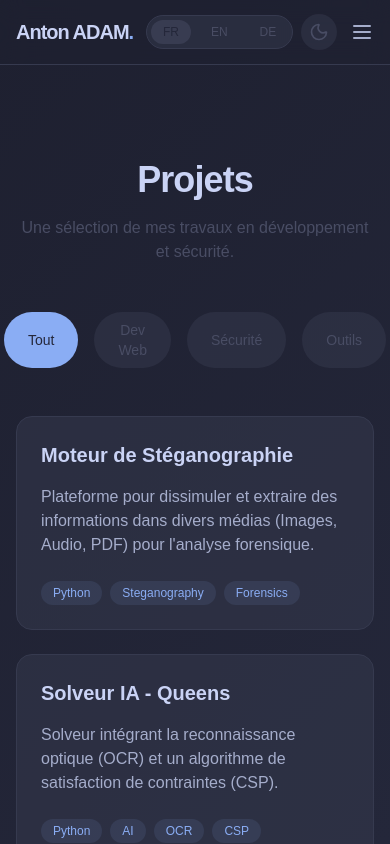
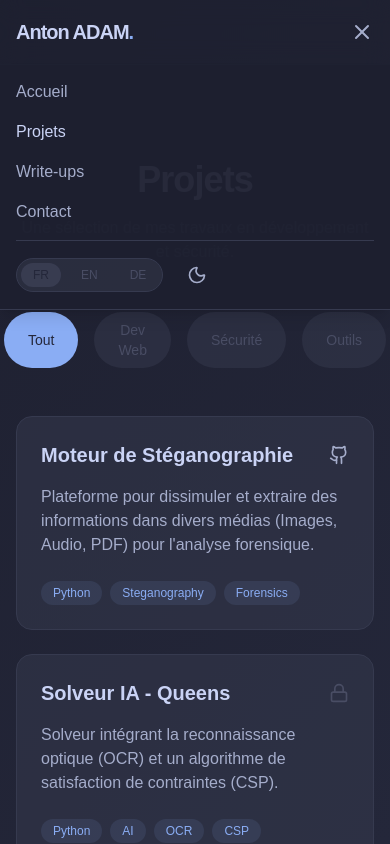
Before and after one commit to aent0n/portfolio-site, a Next.js app: page /projects in a window 390 px wide. Both pictures are taken after a click on the button "Open menu". Shown: the top 844 px of the page. Built offline with nearby package versions, Linux system fonts and the light colour scheme.

Commit message:
feat: Address user feedback (mobile menu, theme removal, project links)

```diff
--- a/app/globals.css
+++ b/app/globals.css
@@ -130,28 +130,7 @@
   --color-yellow: #df8e1d;
 }
 
-/* Custom Efrei Theme (Mid-Tone Slate) */
-[data-theme="efrei"] {
-  --color-base: #4a506a;
-  /* Mid-tone slate blue/grey */
-  --color-mantle: #3e4359;
-  /* Darker slate */
-  --color-crust: #323648;
-  /* Even darker */
-  --color-surface0: #5c627e;
-  /* Lighter for cards */
-  --color-surface1: #6e7490;
-  --color-subtext0: #bcc0cc;
-  /* Light grey for secondary text */
-  --color-foreground: #ffffff;
-  /* White text for high contrast */
-  --color-blue: #8aadf4;
-  /* Light blue accent */
-  --color-mauve: #c6a0f6;
-  --color-red: #ed8796;
-  --color-green: #a6da95;
-  --color-yellow: #eed49f;
-}
+
 
 /* Catppuccin Macchiato (Dark) */
 [data-theme="dark"] {
--- a/app/projects/page.tsx
+++ b/app/projects/page.tsx
@@ -8,6 +8,7 @@ const projectsData = [
     {
         id: "steg",
         tags: ["Python", "Steganography", "Forensics"],
+        github: "https://github.com/aent0n/StegEngineV2",
         category: "sec",
     },
     {
--- a/components/Hero.tsx
+++ b/components/Hero.tsx
@@ -9,7 +9,7 @@ export default function Hero() {
     const { t } = useLanguage();
 
     return (
-        <section className="flex min-h-[80vh] flex-col items-center justify-center text-center">
+        <section className="flex min-h-[80vh] flex-col items-center justify-center text-center px-4">
             <motion.div
                 initial={{ opacity: 0, y: 20 }}
                 animate={{ opacity: 1, y: 0 }}
--- a/components/Navbar.tsx
+++ b/components/Navbar.tsx
@@ -3,6 +3,7 @@
 import Link from "next/link";
 import { usePathname } from "next/navigation";
 import { motion } from "framer-motion";
+import { useState } from "react";
 import { cn } from "@/lib/utils";
 import { useLanguage } from "@/lib/context";
 import LanguageSwitcher from "./LanguageSwitcher";
@@ -18,6 +19,8 @@ export default function Navbar() {
         { name: t("nav.writeups"), path: "/writeups" },
         { name: t("nav.contact"), path: "/contact" },
     ];
+
+    const [isMobileMenuOpen, setIsMobileMenuOpen] = useState(false);
 
     return (
         <header className="fixed top-0 z-50 w-full border-b border-surface0 bg-mantle/50 backdrop-blur-md">
@@ -48,18 +51,55 @@ export default function Navbar() {
                             </Link>
                         ))}
                     </nav>
-                    <div className="flex items-center gap-2">
+                    <div className="hidden md:flex items-center gap-2">
                         <LanguageSwitcher />
                         <ThemeSwitcher />
                     </div>
                 </div>
 
-                {/* Mobile Menu Button Placeholder */}
-                <button className="md:hidden text-subtext0 hover:text-foreground">
+                {/* Mobile Menu Button */}
+                <button
+                    className="md:hidden text-subtext0 hover:text-foreground"
+                    onClick={() => setIsMobileMenuOpen(!isMobileMenuOpen)}
+                >
                     <span className="sr-only">Open menu</span>
-                    <svg xmlns="http://www.w3.org/2000/svg" width="24" height="24" viewBox="0 0 24 24" fill="none" stroke="currentColor" strokeWidth="2" strokeLinecap="round" strokeLinejoin="round"><line x1="4" x2="20" y1="12" y2="12" /><line x1="4" x2="20" y1="6" y2="6" /><line x1="4" x2="20" y1="18" y2="18" /></svg>
+                    {isMobileMenuOpen ? (
+                        <svg xmlns="http://www.w3.org/2000/svg" width="24" height="24" viewBox="0 0 24 24" fill="none" stroke="currentColor" strokeWidth="2" strokeLinecap="round" strokeLinejoin="round"><line x1="18" y1="6" x2="6" y2="18"></line><line x1="6" y1="6" x2="18" y2="18"></line></svg>
+                    ) : (
+                        <svg xmlns="http://www.w3.org/2000/svg" width="24" height="24" viewBox="0 0 24 24" fill="none" stroke="currentColor" strokeWidth="2" strokeLinecap="round" strokeLinejoin="round"><line x1="4" x2="20" y1="12" y2="12" /><line x1="4" x2="20" y1="6" y2="6" /><line x1="4" x2="20" y1="18" y2="18" /></svg>
+                    )}
                 </button>
             </div>
+
+            {/* Mobile Menu Overlay */}
+            {isMobileMenuOpen && (
+                <motion.div
+                    initial={{ opacity: 0, y: -20 }}
+                    animate={{ opacity: 1, y: 0 }}
+                    exit={{ opacity: 0, y: -20 }}
+                    className="md:hidden absolute top-16 left-0 w-full border-b border-surface0 bg-mantle/95 backdrop-blur-md p-4 shadow-lg"
+                >
+                    <nav className="flex flex-col space-y-4">
+                        {navItems.map((item) => (
+                            <Link
+                                key={item.path}
+                                href={item.path}
+                                className={cn(
+                                    "text-base font-medium transition-colors hover:text-foreground",
+                                    pathname === item.path ? "text-foreground" : "text-subtext0"
+                                )}
+                                onClick={() => setIsMobileMenuOpen(false)}
+                            >
+                                {item.name}
+                            </Link>
+                        ))}
+                        <div className="flex items-center gap-4 pt-4 border-t border-surface0">
+                            <LanguageSwitcher />
+                            <ThemeSwitcher />
+                        </div>
+                    </nav>
+                </motion.div>
+            )}
         </header>
     );
 }
--- a/components/ProjectCard.tsx
+++ b/components/ProjectCard.tsx
@@ -2,7 +2,7 @@
 
 import Link from "next/link";
 import { motion } from "framer-motion";
-import { Github, ExternalLink } from "lucide-react";
+import { Github, ExternalLink, Lock } from "lucide-react";
 
 interface Project {
     title: string;
@@ -27,10 +27,17 @@ export default function ProjectCard({ project, index }: { project: Project; inde
                         {project.title}
                     </h3>
                     <div className="flex gap-3">
-                        {project.github && (
+                        {project.github ? (
                             <Link href={project.github} target="_blank" className="text-subtext0 hover:text-foreground">
                                 <Github className="h-5 w-5" />
                             </Link>
+                        ) : !project.demo && (
+                            <div className="group/tooltip relative">
+                                <Lock className="h-5 w-5 text-surface1 cursor-not-allowed" />
+                                <span className="absolute -top-8 left-1/2 -translate-x-1/2 whitespace-nowrap rounded bg-surface0 px-2 py-1 text-xs text-subtext0 opacity-0 transition-opacity group-hover/tooltip:opacity-100">
+                                    Source Private/Legacy
+                                </span>
+                            </div>
                         )}
                         {project.demo && (
                             <Link href={project.demo} target="_blank" className="text-subtext0 hover:text-foreground">
--- a/components/ThemeSwitcher.tsx
+++ b/components/ThemeSwitcher.tsx
@@ -1,7 +1,7 @@
 "use client";
 
 import { useTheme } from "next-themes";
-import { Moon, Sun, Palette } from "lucide-react";
+import { Moon, Sun } from "lucide-react"; // Removed Palette import
 import { useEffect, useState } from "react";
 
 export default function ThemeSwitcher() {
@@ -12,27 +12,21 @@ export default function ThemeSwitcher() {
         setMounted(true);
     }, []);
 
+    const toggleTheme = () => {
+        setTheme(theme === "dark" ? "light" : "dark");
+    };
+
     if (!mounted) {
         return null;
     }
 
     return (
         <button
-            onClick={() => {
-                if (theme === "light") setTheme("dark");
-                else if (theme === "dark") setTheme("efrei");
-                else setTheme("light");
-            }}
-            className="rounded-full bg-surface0/50 p-2 text-surface1 transition-colors hover:bg-surface0 hover:text-foreground"
+            onClick={toggleTheme}
+            className="rounded-full p-2 text-subtext0 transition-colors hover:bg-surface0 hover:text-foreground" // Updated className
             aria-label="Toggle theme"
         >
-            {theme === "dark" ? (
-                <Moon className="h-5 w-5" />
-            ) : theme === "efrei" ? (
-                <Palette className="h-5 w-5" />
-            ) : (
-                <Sun className="h-5 w-5" />
-            )}
+            {theme === "dark" ? <Moon className="h-5 w-5" /> : <Sun className="h-5 w-5" />}
         </button>
     );
 }
```
